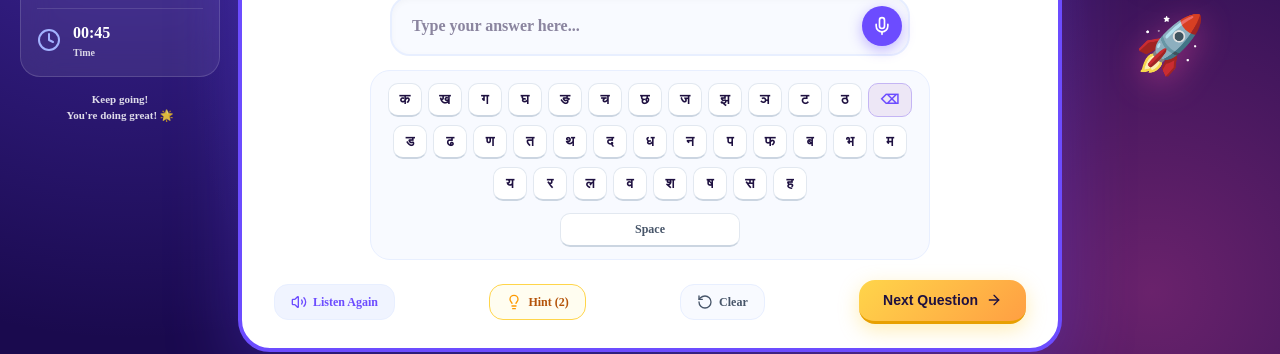
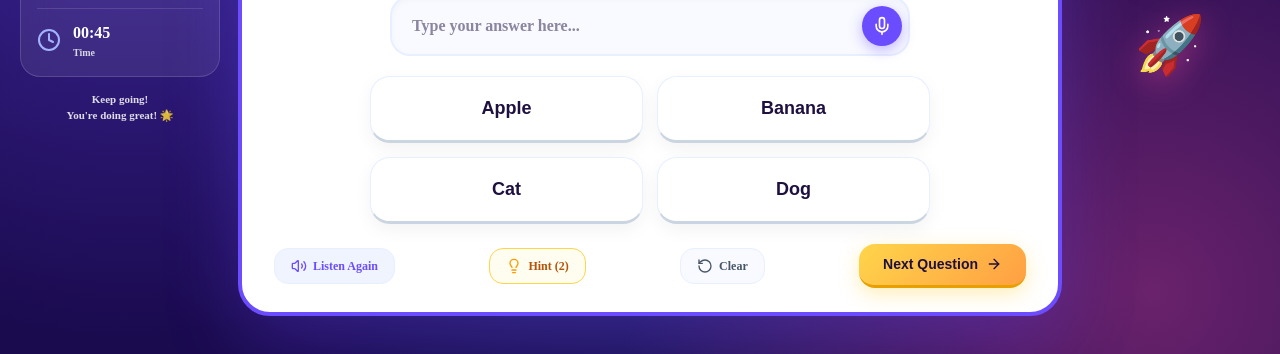
Before and after one commit to Adarshhackology/AI-Powered-Literacy-Assistant-for-Neo-Learners_Jun_2026, a React (Vite) app in the folder frontend/: page /learn-with-ai/assessment/1 in a window 1280 px wide. Shown: the part 348-702 px from the top of the page. Built offline with nearby package versions, Linux system fonts and the light colour scheme; no server answers.

Commit message:
feat: Replace alphabet keyboard with 4 colorful 3D MCQ Option cards in AIAssessment.tsx so children can select answer choices directly by tapping

```diff
--- a/frontend/src/pages/AIAssessment.tsx
+++ b/frontend/src/pages/AIAssessment.tsx
@@ -471,63 +471,38 @@ export default function AIAssessment() {
             </button>
           </div>
 
-          {/* ON-SCREEN ALPHABET KEYBOARD */}
-          <div style={{
-            width: '100%', maxWidth: '560px',
-            background: '#F8FAFF', border: '1.5px solid #E8EFFF',
-            borderRadius: '20px', padding: '12px',
-            display: 'flex', flexDirection: 'column', gap: '8px',
-          }}>
-            {keyboardRows.map((row, rIdx) => (
-              <div key={rIdx} style={{ display: 'flex', gap: '6px', justifyContent: 'center', flexWrap: 'wrap' }}>
-                {row.map((char) => (
+          {/* MULTIPLE CHOICE OPTION CARDS GRID (INSTEAD OF KEYBOARD) */}
+          <div style={{ width: '100%', maxWidth: '560px', marginTop: '6px' }}>
+            <div style={{ display: 'grid', gridTemplateColumns: 'repeat(2, 1fr)', gap: '14px' }}>
+              {(question.options && question.options.length > 0
+                ? question.options
+                : ['नीला (Blue)', 'लाल (Red)', 'हरा (Green)', 'पीला (Yellow)']
+              ).map((opt) => {
+                const isSelected = currentAnswer === opt || currentAnswer === stripEmoji(opt);
+                return (
                   <button
-                    key={char}
-                    onClick={() => setCurrentAnswer(prev => prev + char)}
+                    key={opt}
+                    onClick={() => {
+                      setCurrentAnswer(stripEmoji(opt));
+                      speakText(stripEmoji(opt));
+                    }}
                     className="btn-3d hover-lift"
                     style={{
-                      width: '34px', height: '34px', borderRadius: '10px',
-                      background: 'white', border: '1px solid #E2E8F0',
-                      borderBottom: '2.5px solid #CBD5E1',
-                      fontFamily: 'Poppins', fontWeight: 900, fontSize: '14px', color: '#1e1040',
-                      cursor: 'pointer', display: 'flex', alignItems: 'center', justifyContent: 'center',
+                      padding: '18px 16px', borderRadius: '20px',
+                      background: isSelected ? '#FFFDF0' : 'white',
+                      border: isSelected ? '3px solid #FFD54A' : '1.5px solid #E8EFFF',
+                      borderBottom: isSelected ? '4px solid #E8A000' : '3.5px solid #CBD5E1',
+                      boxShadow: isSelected ? '0 10px 24px rgba(255,213,74,0.4)' : '0 6px 18px rgba(0,0,0,0.05)',
+                      fontFamily: 'Poppins', fontWeight: 900, fontSize: '18px', color: isSelected ? '#B45309' : '#1e1040',
+                      cursor: 'pointer', transition: 'all 0.15s ease',
+                      display: 'flex', alignItems: 'center', justifyContent: 'center', gap: '8px',
                     }}
                   >
-                    {char}
+                    <span>{opt}</span>
+                    {isSelected && <span style={{ fontSize: '18px' }}>✓</span>}
                   </button>
-                ))}
-                {rIdx === 0 && (
-                  <button
-                    onClick={() => setCurrentAnswer(prev => prev.slice(0, -1))}
-                    className="btn-3d hover-lift"
-                    style={{
-                      padding: '0 12px', height: '34px', borderRadius: '10px',
-                      background: '#EDE7F6', border: '1px solid #C4B5F4',
-                      color: '#6C4CFF', fontFamily: 'Poppins', fontWeight: 900, fontSize: '13px',
-                      cursor: 'pointer', display: 'flex', alignItems: 'center', justifyContent: 'center',
-                    }}
-                  >
-                    ⌫
-                  </button>
-                )}
-              </div>
-            ))}
-
-            {/* Space Bar Row */}
-            <div style={{ display: 'flex', justifyContent: 'center', marginTop: '4px' }}>
-              <button
-                onClick={() => setCurrentAnswer(prev => prev + ' ')}
-                className="btn-3d hover-lift"
-                style={{
-                  width: '180px', height: '34px', borderRadius: '10px',
-                  background: 'white', border: '1px solid #E2E8F0',
-                  borderBottom: '2.5px solid #CBD5E1',
-                  fontFamily: 'Poppins', fontWeight: 900, fontSize: '12px', color: '#475569',
-                  cursor: 'pointer', display: 'flex', alignItems: 'center', justifyContent: 'center',
-                }}
-              >
-                Space
-              </button>
+                );
+              })}
             </div>
           </div>
 
```
